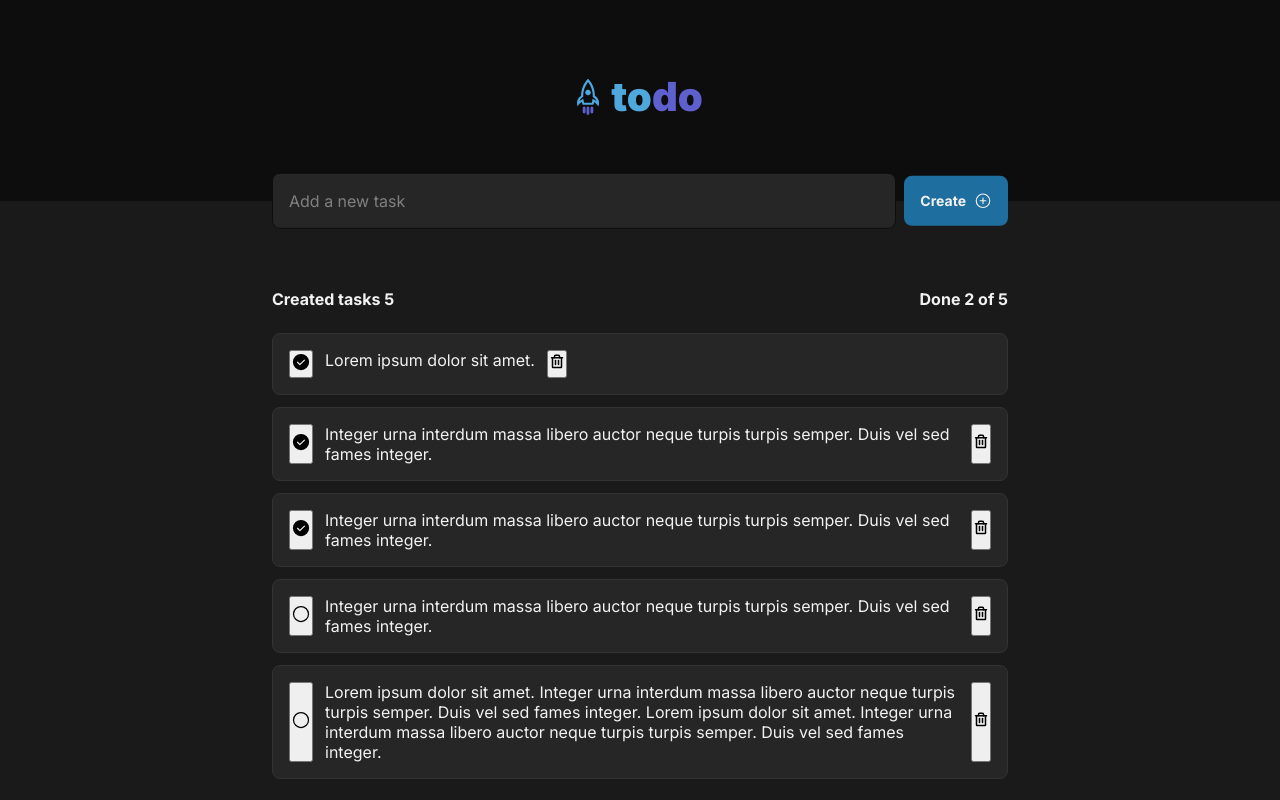
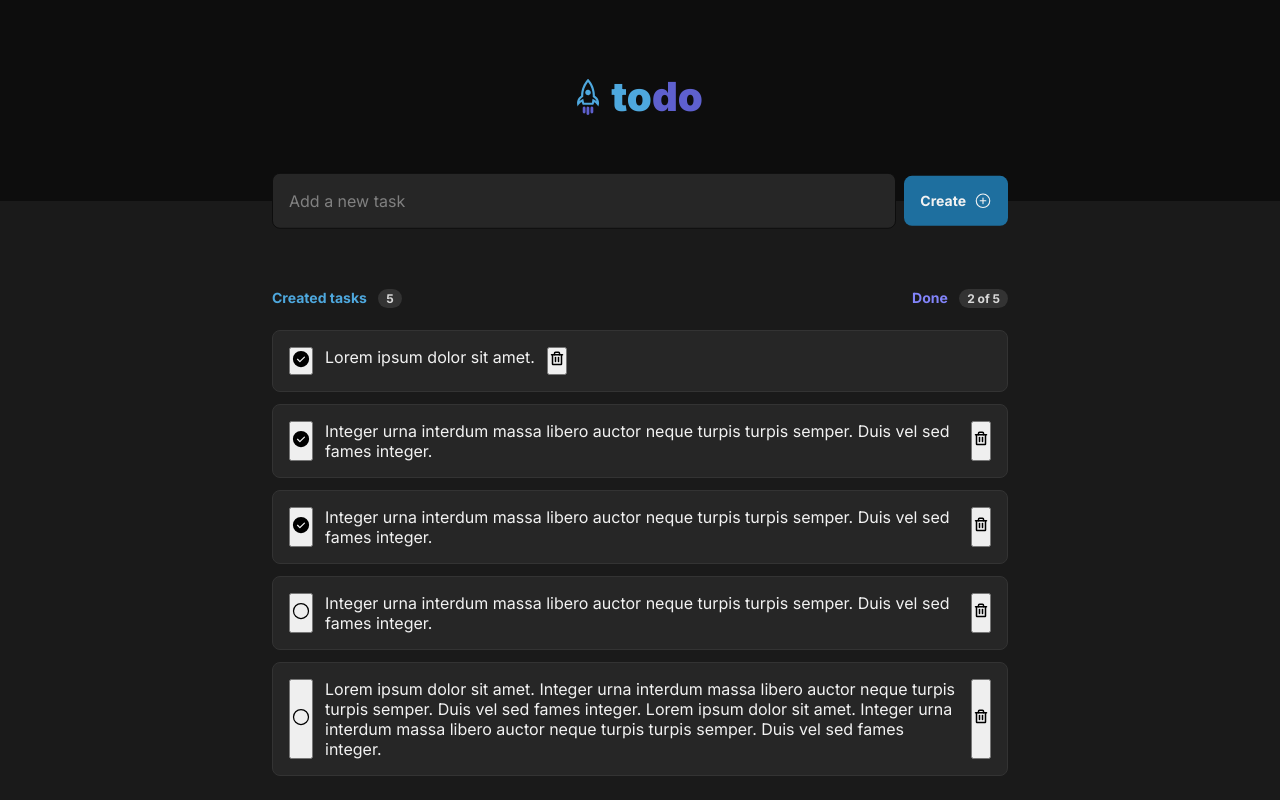
Before and after one commit to castrosuellenx/ignite-to-do-list-reactjs, a React (Vite) app: page / in a window 1280 px wide. Built offline with nearby package versions, Linux system fonts and the light colour scheme.

Commit message:
update ListHeader styles due semantic changes

```diff
--- a/src/components/List/ListHeader.module.css
+++ b/src/components/List/ListHeader.module.css
@@ -8,19 +8,19 @@
   margin-bottom: 1.5rem;
 }
 
-.container aside:first-of-type {
+.container p {
+  font-size: 0.875rem;
+}
+
+.container p:first-of-type {
   color: var(--blue);
 }
 
-.container aside:last-of-type {
+.container p:last-of-type {
   color: var(--purple);
 }
 
-.container aside p {
-  font-size: 0.875rem;
-}
-
-.container aside p span {
+.container p span {
   font-size: 0.75rem;
   color: var(--gray-200);
 
```
